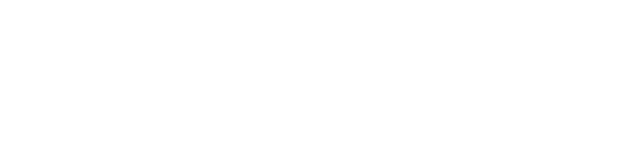
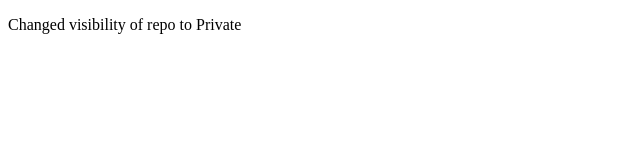
Before and after one commit to blndr-tommy1441/learning-repo, a plain HTML site: page index.html in a window 1280 px wide. Shown: the whole page, without its empty margins (0-640 px from the left). Drawn offline with Linux system fonts and the light colour scheme.

Commit message:
Changed to Private the repo

```diff
--- a/index.html
+++ b/index.html
@@ -6,5 +6,7 @@
 		<meta name="viewport" content="width=device-width, initial-scale=1.0" />
 		<title>Document</title>
 	</head>
-	<body></body>
+	<body>
+		<p>Changed visibility of repo to Private</p>
+	</body>
 </html>
```
